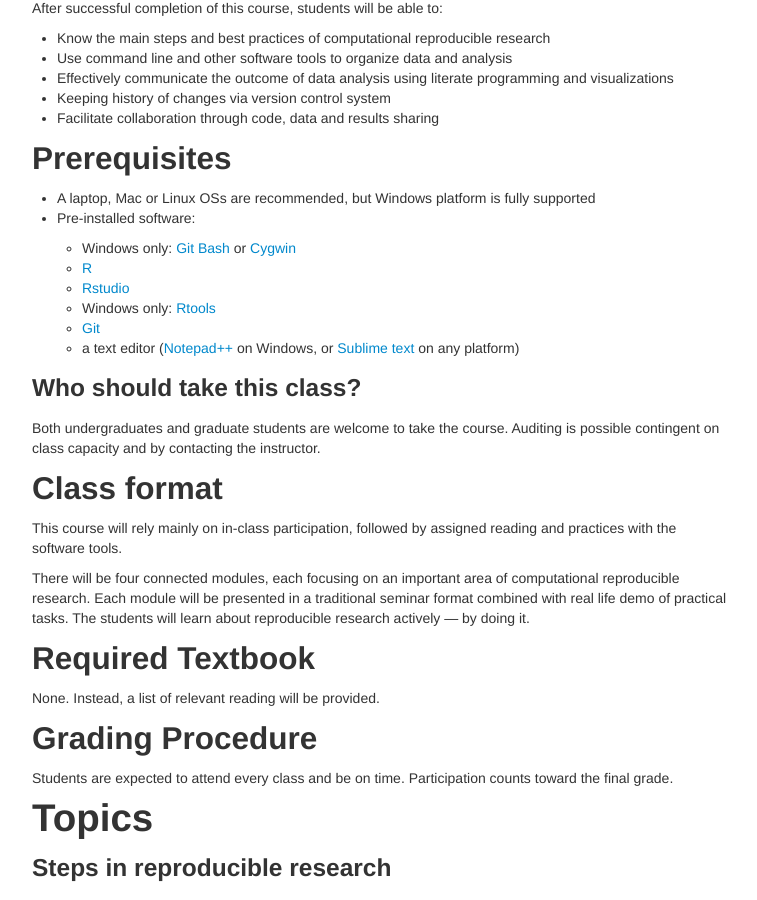
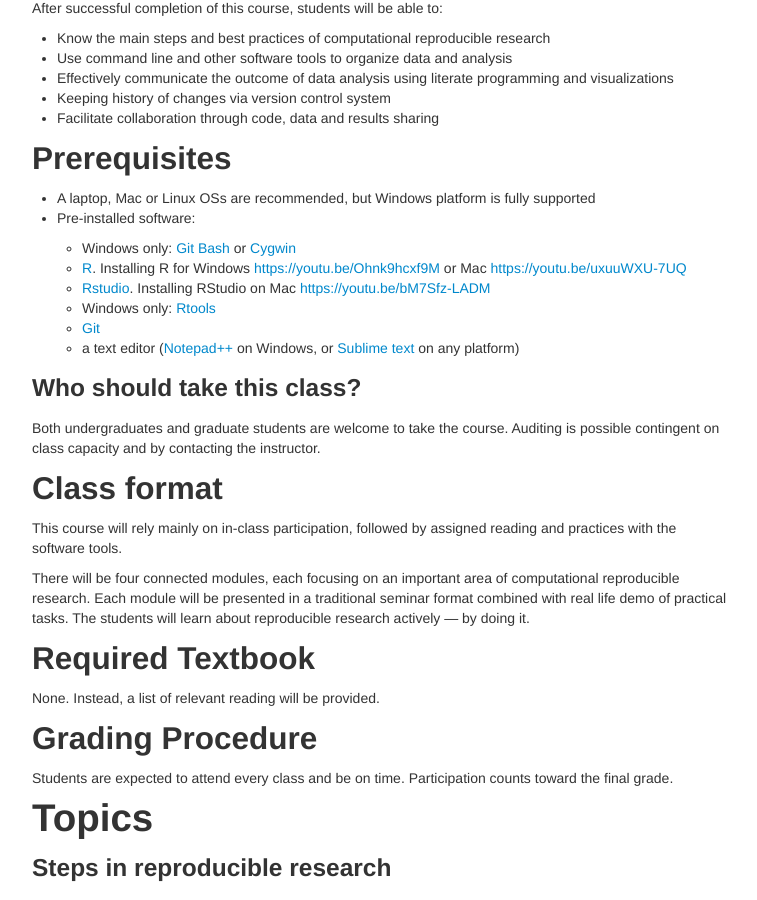
Before and after one commit to mdozmorov/BIOS692, a Jekyll site: the page built from pages/syllabus.md, in a window 1280 px wide and 900 px high, scrolled down 714 px. Shown: the whole window, without its empty margins (258-1015 px from the left). Built offline with Jekyll 4.4.1, drawn with Linux system fonts in a browser that asks for light colours.

Commit message:
Add installation videos

```diff
--- a/pages/syllabus.md
+++ b/pages/syllabus.md
@@ -44,8 +44,8 @@ After successful completion of this course, students will be able to:
     - Windows only: [Git Bash](https://git-for-windows.github.io/
     ) or [Cygwin](http://www.cygwin.com/
     )
-    - [R](https://www.r-project.org/)
-    - [Rstudio](https://www.rstudio.com/)
+    - [R](https://www.r-project.org/). Installing R for Windows [https://youtu.be/Ohnk9hcxf9M](https://youtu.be/Ohnk9hcxf9M) or Mac [https://youtu.be/uxuuWXU-7UQ](https://youtu.be/uxuuWXU-7UQ)
+    - [Rstudio](https://www.rstudio.com/). Installing RStudio on Mac [https://youtu.be/bM7Sfz-LADM](https://youtu.be/bM7Sfz-LADM)
     - Windows only: [Rtools](https://cran.r-project.org/bin/windows/Rtools/)
     - [Git](https://git-scm.com/downloads)
     - a text editor ([Notepad++](https://notepad-plus-plus.org/) on Windows, or [Sublime text](https://www.sublimetext.com/) on any platform)
```
